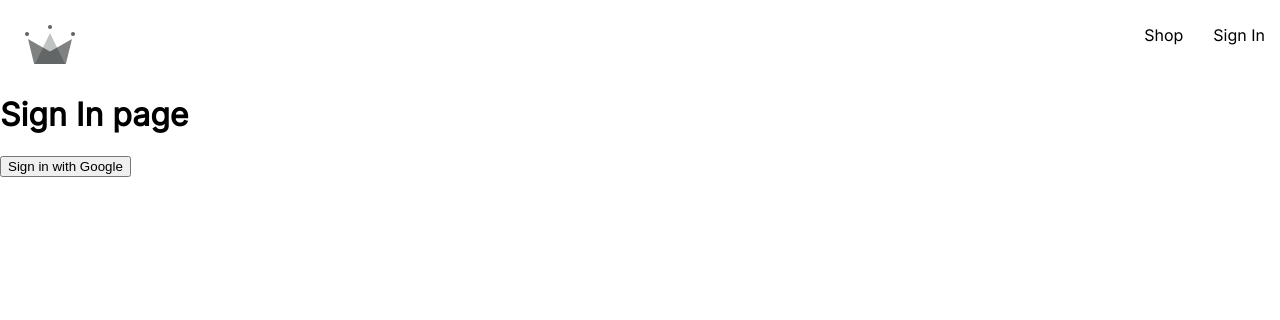
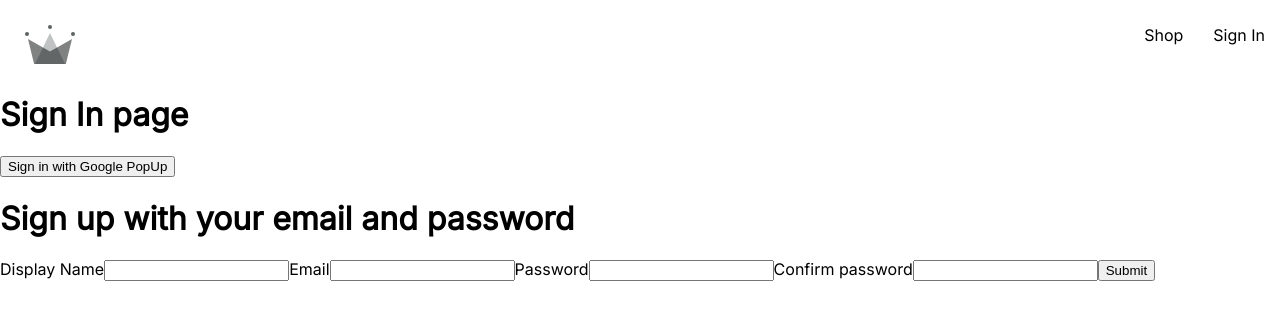
Before and after one commit to abezborody/streethead-clothing-marketplace, a React (Create React App) app: page /sign-in in a window 1280 px wide. Shown: the top 320 px of the page. Built offline with nearby package versions, Linux system fonts and the light colour scheme.

Commit message:
sign up with email and password functionality

```diff
--- /dev/null
+++ b/src/components/SignUpForm/SignUpForm.component.jsx
@@ -0,0 +1,95 @@
+import { useState } from "react";
+
+import {
+  createAuthUserWithEmailAndPassword,
+  createUserDocumentFromAuth,
+} from "../../utils/firebase/firebase.utils";
+
+const SignUpForm = () => {
+  const defaultFormFields = {
+    displayName: "",
+    email: "",
+    password: "",
+    confirmPassword: "",
+  };
+
+  const [formFields, setFormFields] = useState(defaultFormFields);
+  const { displayName, email, password, confirmPassword } = formFields;
+
+  const resetForm = () => {
+    setFormFields(defaultFormFields);
+  };
+
+  const onFormSubmitHandle = async (event) => {
+    event.preventDefault();
+    if (password !== confirmPassword) {
+      alert("Passwords do not match");
+    }
+
+    try {
+      const { user } = await createAuthUserWithEmailAndPassword(
+        email,
+        password
+      );
+
+      await createUserDocumentFromAuth(user, { displayName });
+      resetForm();
+    } catch (error) {
+      if (error.code === "auth/email-already-in-use") {
+        alert("This email already in use.");
+      } else {
+        console.error(error);
+      }
+    }
+  };
+
+  const onChangeHandler = (event) => {
+    const { name, value } = event.target;
+
+    setFormFields({ ...formFields, [name]: value });
+  };
+
+  return (
+    <div>
+      <h1>Sign up with your email and password</h1>
+      <form onSubmit={onFormSubmitHandle}>
+        <label>Display Name</label>
+        <input
+          type="text"
+          required
+          onChange={onChangeHandler}
+          name="displayName"
+          value={displayName}
+        />
+        <label>Email</label>
+        <input
+          type="email"
+          required
+          onChange={onChangeHandler}
+          name="email"
+          value={email}
+        />
+        <label>Password</label>
+        <input
+          type="password"
+          required
+          onChange={onChangeHandler}
+          name="password"
+          value={password}
+        />
+        <label>Confirm password</label>
+        <input
+          type="password"
+          required
+          onChange={onChangeHandler}
+          name="confirmPassword"
+          value={confirmPassword}
+        />
+
+        <button type="submit">Submit</button>
+      </form>
+    </div>
+  );
+};
+
+export default SignUpForm;
--- a/src/routes/SignIn/SignIn.component.jsx
+++ b/src/routes/SignIn/SignIn.component.jsx
@@ -1,9 +1,24 @@
+// import { useEffect } from "react";
+// import { getRedirectResult } from "firebase/auth";
+
 import {
   signInWithGooglePopup,
   createUserDocumentFromAuth,
 } from "../../utils/firebase/firebase.utils";
 
+import SignUpForm from "../../components/SignUpForm/SignUpForm.component";
+
 const SignIn = () => {
+  // useEffect(() => {
+  //   const getDatas = async () => {
+  //     const response = await getRedirectResult(auth);
+  //     if (response) {
+  //       const userDocRef = await createUserDocumentFromAuth(response.user);
+  //     }
+  //   };
+  //   getDatas();
+  // }, []);
+
   const logGoogleUser = async () => {
     const { user } = await signInWithGooglePopup();
     const userDocRef = await createUserDocumentFromAuth(user);
@@ -12,7 +27,9 @@
   return (
     <div>
       <h1>Sign In page</h1>
-      <button onClick={logGoogleUser}>Sign in with Google</button>
+      <button onClick={logGoogleUser}>Sign in with Google PopUp</button>
+
+      <SignUpForm />
     </div>
   );
 };
--- a/src/utils/firebase/firebase.utils.js
+++ b/src/utils/firebase/firebase.utils.js
@@ -2,9 +2,9 @@
 import { initializeApp } from "firebase/app";
 import {
   getAuth,
-  signInWithRedirect,
   signInWithPopup,
   GoogleAuthProvider,
+  createUserWithEmailAndPassword,
 } from "firebase/auth";
 
 import { getFirestore, doc, getDoc, setDoc } from "firebase/firestore";
@@ -22,42 +22,55 @@
 // Initialize Firebase
 const firebaseApp = initializeApp(firebaseConfig);
 
-const provider = new GoogleAuthProvider();
+const googleProvider = new GoogleAuthProvider();
 
-provider.setCustomParameters({
+googleProvider.setCustomParameters({
   prompt: "select_account",
 });
 
 export const auth = getAuth();
-export const signInWithGooglePopup = () => signInWithPopup(auth, provider);
+export const signInWithGooglePopup = () =>
+  signInWithPopup(auth, googleProvider);
+// export const signInWithGoogleRedirect = () =>
+//   signInWithRedirect(auth, googleProvider);
 
 export const db = getFirestore();
 
-export const createUserDocumentFromAuth = async (userAuth) => {
+export const createUserDocumentFromAuth = async (
+  userAuth,
+  additionalInformation = {}
+) => {
+  if (!userAuth) return;
+
   const userDocRef = doc(db, "users", userAuth.uid);
 
   console.log(userDocRef);
 
   const userSnapshot = await getDoc(userDocRef);
-  console.log(userSnapshot);
-  console.log(userSnapshot.exists());
 
+  // check if userdata doesn't exists
+  // create / set the document woth the data from userAuth in my collection
   if (!userSnapshot.exists()) {
     const { displayName, email } = userAuth;
     const createdAt = new Date();
 
     try {
-      await setDoc(userDocRef, { displayName, email, createdAt });
+      await setDoc(userDocRef, {
+        displayName,
+        email,
+        createdAt,
+        ...additionalInformation,
+      });
     } catch (error) {
       console.error("error creating user", error.message);
     }
   }
-
-  return userDocRef;
-
-  // check if userdata doesn't exists
-  // create / set the document woth the data from userAuth in my collection
-
   // if user data exists
   // return userDocRef
+  return userDocRef;
 };
+
+export const createAuthUserWithEmailAndPassword = async (email, password) => {
+  if (!email || !password) return;
+  return await createUserWithEmailAndPassword(auth, email, password);
+};
```
